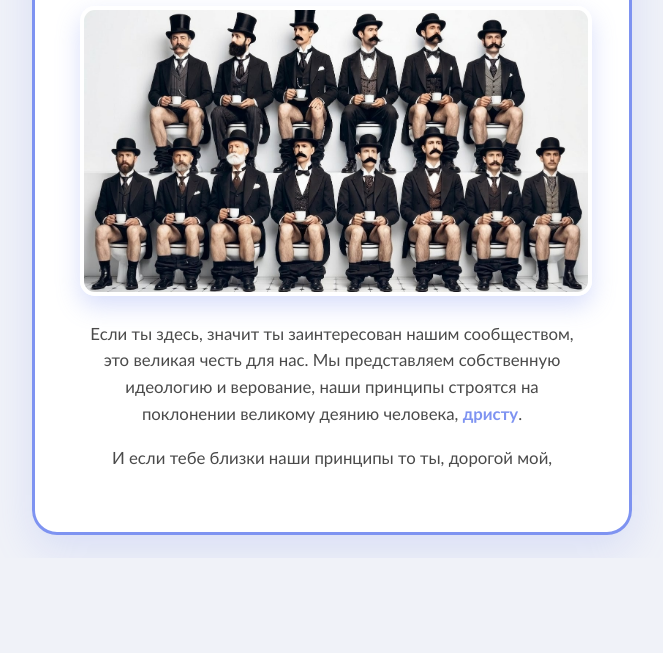
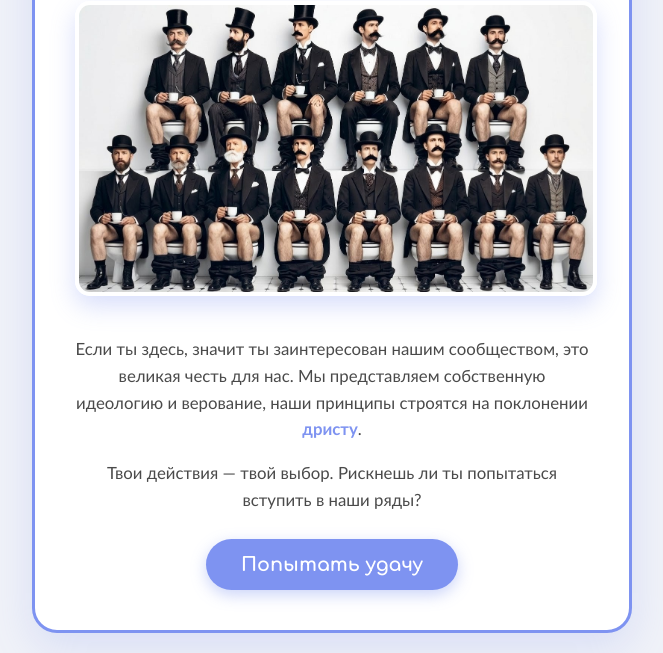
Before and after one commit to dristokrat-club/dristokrat-club.github.io, a plain HTML site: page index.html in a window 1280 px wide. Shown: the part 242-895 px from the top of the page, without its empty margins (308-971 px from the left). Before the commit the page ends 800 px from the top, so only its background shows below. Drawn offline with Linux system fonts and the light colour scheme.

Commit message:
Update index.html

```diff
--- a/index.html
+++ b/index.html
@@ -10,13 +10,12 @@
     <link href="https://fonts.googleapis.com/css2?family=Comfortaa:wght@700&display=swap" rel="stylesheet">
 
     <style>
-        /* Общие настройки страницы */
         body {
             margin: 0;
             padding: 0;
-            background-color: #f0f2f8; /* Светлый фон */
+            background-color: #f0f2f8;
             color: #333;
-            font-family: 'Trebuchet MS', 'Lucida Sans Unicode', 'Lucida Grande', sans-serif;
+            font-family: 'Trebuchet MS', sans-serif;
             display: flex;
             align-items: center;
             justify-content: center;
@@ -24,37 +23,33 @@
             text-align: center;
         }
 
-        /* Контейнер (карточка) — теперь идеально для телефона */
         .aristocrat-card {
             background: #ffffff;
             padding: 30px 20px;
             border-radius: 25px;
             box-shadow: 0 15px 40px rgba(126, 147, 241, 0.2);
-            width: 92%; /* Резиновая ширина для мобилок */
-            max-width: 600px; /* Ограничение для компьютера */
+            width: 92%;
+            max-width: 600px;
             border: 3px solid #7e93f1;
             box-sizing: border-box;
-            margin: 20px 0;
+            margin: 20px auto;
         }
 
-        /* Заголовок — адаптивный размер */
         h1 {
             font-family: 'Comfortaa', cursive;
             font-weight: 700;
             color: #7e93f1;
-            font-size: 1.6em; /* Размер для телефона */
+            font-size: 1.5em;
             margin-bottom: 20px;
             line-height: 1.2;
             text-transform: uppercase;
         }
 
-        /* Увеличиваем заголовок на больших экранах */
         @media (min-width: 600px) {
-            h1 { font-size: 2.3em; }
-            .aristocrat-card { padding: 45px; }
+            h1 { font-size: 2.2em; }
+            .aristocrat-card { padding: 40px; }
         }
 
-        /* Текст */
         p {
             font-size: 1.05em;
             line-height: 1.6;
@@ -67,19 +62,16 @@
             font-weight: bold;
         }
 
-        /* Твоя картинка 16:9 с правильным названием */
         .aristocrat-img {
             width: 100%;
-            max-width: 100%; /* Чтобы не выходила за рамки карточки */
+            max-width: 100%;
             height: auto;
             border-radius: 15px;
-            margin: 10px 0 25px 0;
+            margin: 10px 0 20px 0;
             box-shadow: 0 10px 25px rgba(126, 147, 241, 0.3);
             border: 4px solid #ffffff;
-            display: block;
         }
 
-        /* Кнопка */
         .btn {
             display: inline-block;
             padding: 15px 35px;
@@ -95,13 +87,11 @@
             margin-top: 10px;
         }
 
-        /* Эффект пульсации при наведении */
         .btn:hover {
             transform: scale(1.05);
             background-color: #ffffff;
             color: #7e93f1;
             border: 2px solid #7e93f1;
-            box-shadow: 0 8px 20px rgba(126, 147, 241, 0.6);
         }
     </style>
 </head>
@@ -110,8 +100,14 @@
     <div class="aristocrat-card">
         <h1>Вас приветствует братство "Дристократов"</h1>
 
-        <img src="IMG_20260318_211621_056 (1).png" alt="Братство" class="aristocrat-img">
+        <img src="IMG_20260318_211621_056 (1).png" alt="Элита" class="aristocrat-img">
 
-        <p>Если ты здесь, значит ты заинтересован нашим сообществом, это великая честь для нас. Мы представляем собственную идеологию и верование, наши принципы строятся на поклонении великому деянию человека, <span class="highlight">дристу</span>. </p>
+        <p>Если ты здесь, значит ты заинтересован нашим сообществом, это великая честь для нас. Мы представляем собственную идеологию и верование, наши принципы строятся на поклонении <span class="highlight">дристу</span>.</p>
 
-        <p>И если тебе близки наши принципы то ты, дорогой мой,
+        <p>Твои действия — твой выбор. Рискнешь ли ты попытаться вступить в наши ряды?</p>
+
+        <a href="https://forms.gle/SDZfBoFipLtCWs777" class="btn">Попытать удачу</a>
+    </div>
+
+</body>
+</html>
```
